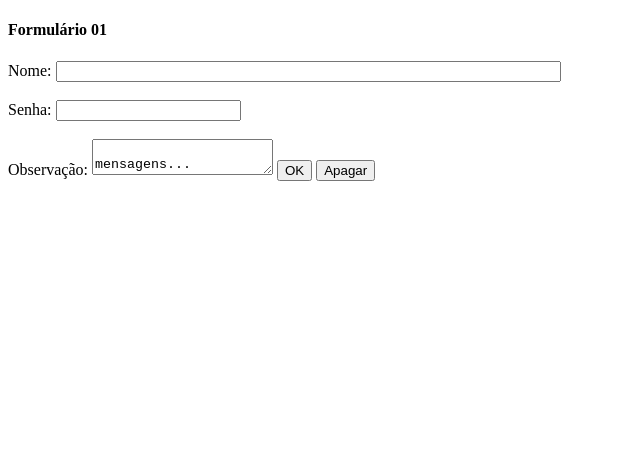
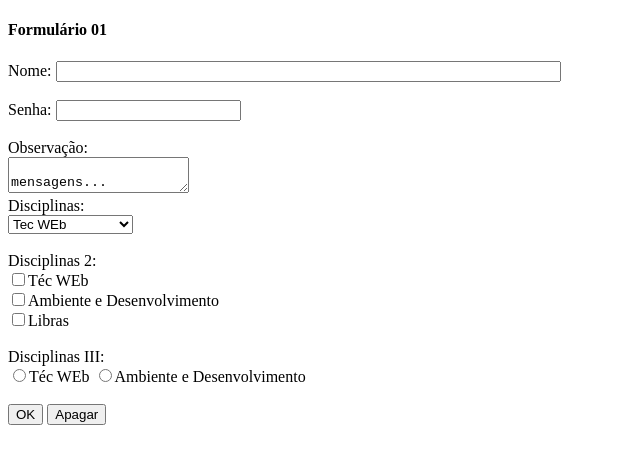
Before and after one commit to dressalima/tecnologiaweb, a plain HTML site: page index.html in a window 1280 px wide. Shown: the whole page, without its empty margins (0-640 px from the left). Drawn offline with Linux system fonts and the light colour scheme.

Commit message:
editando index

```diff
--- a/index.html
+++ b/index.html
@@ -14,15 +14,38 @@
             <input type="text" name="nome" maxlength="30" size="60" required><br/><br/>
 
             <label>Senha:</label>
-            <input type="password" name="senha" maxlength="8">
+            <input type="email" name="senha" maxlength="8">
             <br/><br/>
 
-            Observação: <textarea>
+            Observação: <br/><textarea>
                 mensagens...
             </textarea>
 
+            <br/>
+            Disciplinas:<br/>
+            <select name="Disciplinas">
+                <option value="TW">Tec WEb</option>
+                <option value="LPII">Ling Prog II</option>
+                <option value="Devops">Desenvolvimento </option>
+            </select><br/><br/>
+
+            Disciplinas 2:<br/>
+            <input type="checkbox" name="list" value="TW">Téc WEb
+            <br/>
+            <input type="checkbox" name="list" value="Devops">Ambiente e Desenvolvimento
+            <br/>
+            <input type="checkbox" name="list" value="Libras">Libras
+            <br/><br/>
+
+            Disciplinas III: <br/>
+
+            <input type="radio" name="disc" value="TW">Téc WEb
+            <input type="radio" name="disc" value="Devops">Ambiente e Desenvolvimento
+            <br/><br/>
+
             <input type="submit" value="OK">
             <input type="reset" value="Apagar">
+
         </form>
 
 
```
